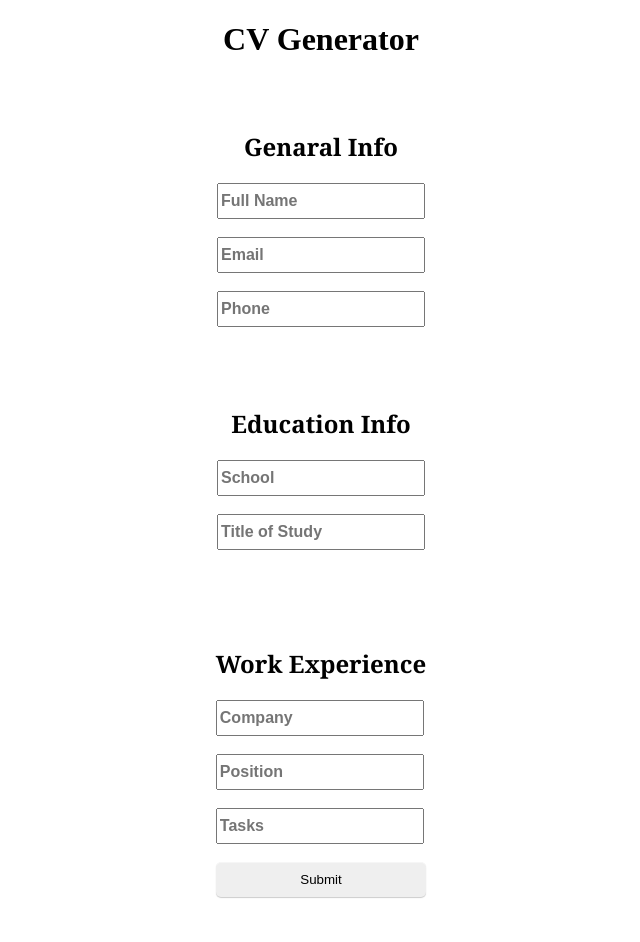
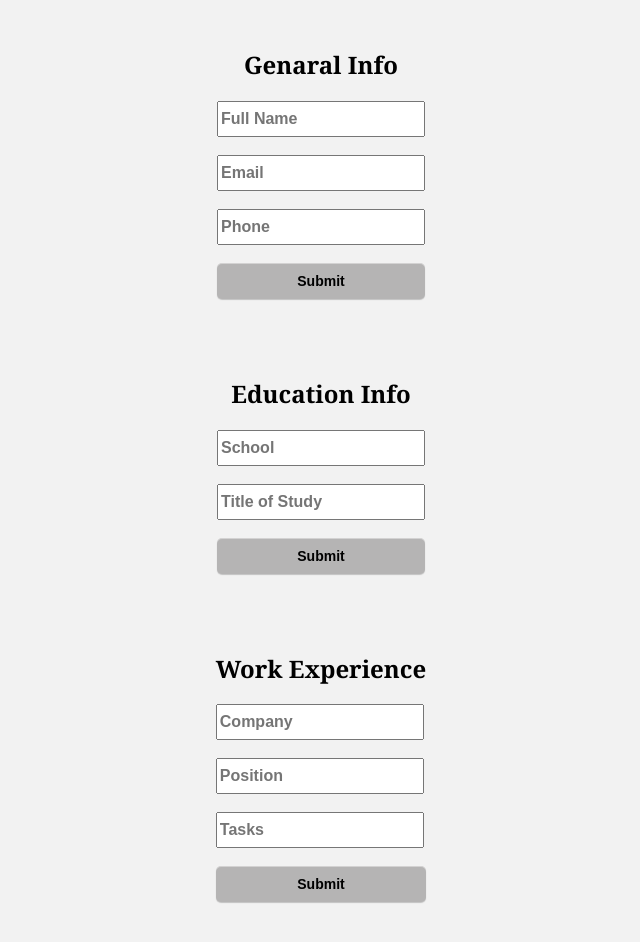
Before and after one commit to VasaOfficial/CV-Application, a React (Create React App) app: page / in a window 1280 px wide. Shown: the top 942 px of the page, without its empty margins (319-959 px from the left). Built offline with nearby package versions, Linux system fonts and the light colour scheme.

Commit message:
Add display input info after clicking submit

```diff
--- a/src/App.js
+++ b/src/App.js
@@ -4,6 +4,9 @@ import EducationalInfo from "./components/Education";
 import ExpirienceInfo from "./components/WorkExperience";
 
 class App extends React.Component {
+  componentDidMount() {
+    document.title = "CV-Generator";
+  }
   render() {
     return (
       <div>
--- a/src/components/ContactInfo.js
+++ b/src/components/ContactInfo.js
@@ -9,6 +9,7 @@ class ContactInfo extends React.Component {
       name: "",
       email: "",
       phone: "",
+      formSubmitted: false,
     };
   }
 
@@ -18,12 +19,26 @@ class ContactInfo extends React.Component {
 
   handleSubmit = (event) => {
     event.preventDefault();
+    this.setState({ formSubmitted: true });
   };
 
   render() {
+    if (this.state.formSubmitted) {
       return (
         <>
-        <h1 className="header">CV Generator</h1>
+          <h2>General Info</h2>
+          <p>
+            Full Name: {this.state.name}
+            <br />
+            Email: {this.state.email}
+            <br />
+            Phone: {this.state.phone}
+          </p>
+        </>
+      );
+    } else {
+      return (
+        <>
           <form className="generalInfo" onSubmit={this.handleSubmit}>
             <div className="basicInput">
               <h2>Genaral Info</h2>
@@ -62,11 +77,17 @@ class ContactInfo extends React.Component {
                   onChange={this.handleInputChange}
                 />
               </label>
+              <br />
+              <button className="submitBtn" type="submit">
+                Submit
+              </button>
+              <br />
             </div>
           </form>
         </>
       );
     }
   }
+}
 
 export default ContactInfo;
--- a/src/components/Education.js
+++ b/src/components/Education.js
@@ -7,7 +7,7 @@ class EducationalInfo extends React.Component {
     this.state = {
       school: "",
       study: "",
-      date: "",
+      formSubmitted: false,
     };
   }
 
@@ -17,9 +17,22 @@ class EducationalInfo extends React.Component {
 
   handleSubmit = (event) => {
     event.preventDefault();
+    this.setState({ formSubmitted: true });
   };
 
   render() {
+    if (this.state.formSubmitted) {
+      return (
+        <>
+          <h2>Education Info</h2>
+          <p>
+            School: {this.state.school}
+            <br />
+            Title of Study: {this.state.study}
+          </p>
+        </>
+      );
+    } else {
       return (
         <form className="generalInfo" onSubmit={this.handleSubmit}>
           <div className="basicInfo">
@@ -46,10 +59,15 @@ class EducationalInfo extends React.Component {
               />
             </label>
             <br />
+            <button className="submitBtn" type="submit">
+              Submit
+            </button>
+            <br />
           </div>
         </form>
       );
     }
   }
+}
 
 export default EducationalInfo;
--- a/src/components/WorkExperience.js
+++ b/src/components/WorkExperience.js
@@ -8,8 +8,7 @@ class ExpirienceInfo extends React.Component {
       company: "",
       position: "",
       tasks: "",
-      dateForm: "",
-      dateUntil: "",
+      formSubmitted: false,
     };
   }
 
@@ -19,9 +18,24 @@ class ExpirienceInfo extends React.Component {
 
   handleSubmit = (event) => {
     event.preventDefault();
+    this.setState({ formSubmitted: true });
   };
 
   render() {
+    if (this.state.formSubmitted) {
+      return (
+        <>
+          <h2>Work Experience</h2>
+          <p>
+            Company: {this.state.company}
+            <br />
+            Position: {this.state.position}
+            <br />
+            Tasks: {this.state.tasks}
+          </p>
+        </>
+      );
+    } else {
       return (
         <form className="generalInfo" onSubmit={this.handleSubmit}>
           <div className="basicInfo">
@@ -68,5 +82,6 @@ class ExpirienceInfo extends React.Component {
       );
     }
   }
+}
 
 export default ExpirienceInfo;
--- a/src/styles/ContactInfo.css
+++ b/src/styles/ContactInfo.css
@@ -1,12 +1,11 @@
-.header {
-  display: flex;
-  justify-content: center;
+body {
+  background-color: #f2f2f2;
 }
 
 .generalInfo {
   display: grid;
   justify-content: center;
-  padding: 30px;
+  padding: 20px;
 }
 
 .common-input {
--- a/src/styles/WorkExperience.css
+++ b/src/styles/WorkExperience.css
@@ -5,6 +5,9 @@
   box-shadow: inset 0 1px 0 rgba(255, 255, 255, 0.4), 0 1px 1px rgba(0, 0, 0, 0.2);
   cursor: pointer;
   transition: transform 0.1s ease-in-out;
+  background-color: rgb(181, 180, 180);
+  font-weight: 600;
+  font-size: 14px;
 }
 
 .submitBtn:hover {
```
Lines whose indentation alone changed are shown as unchanged.
